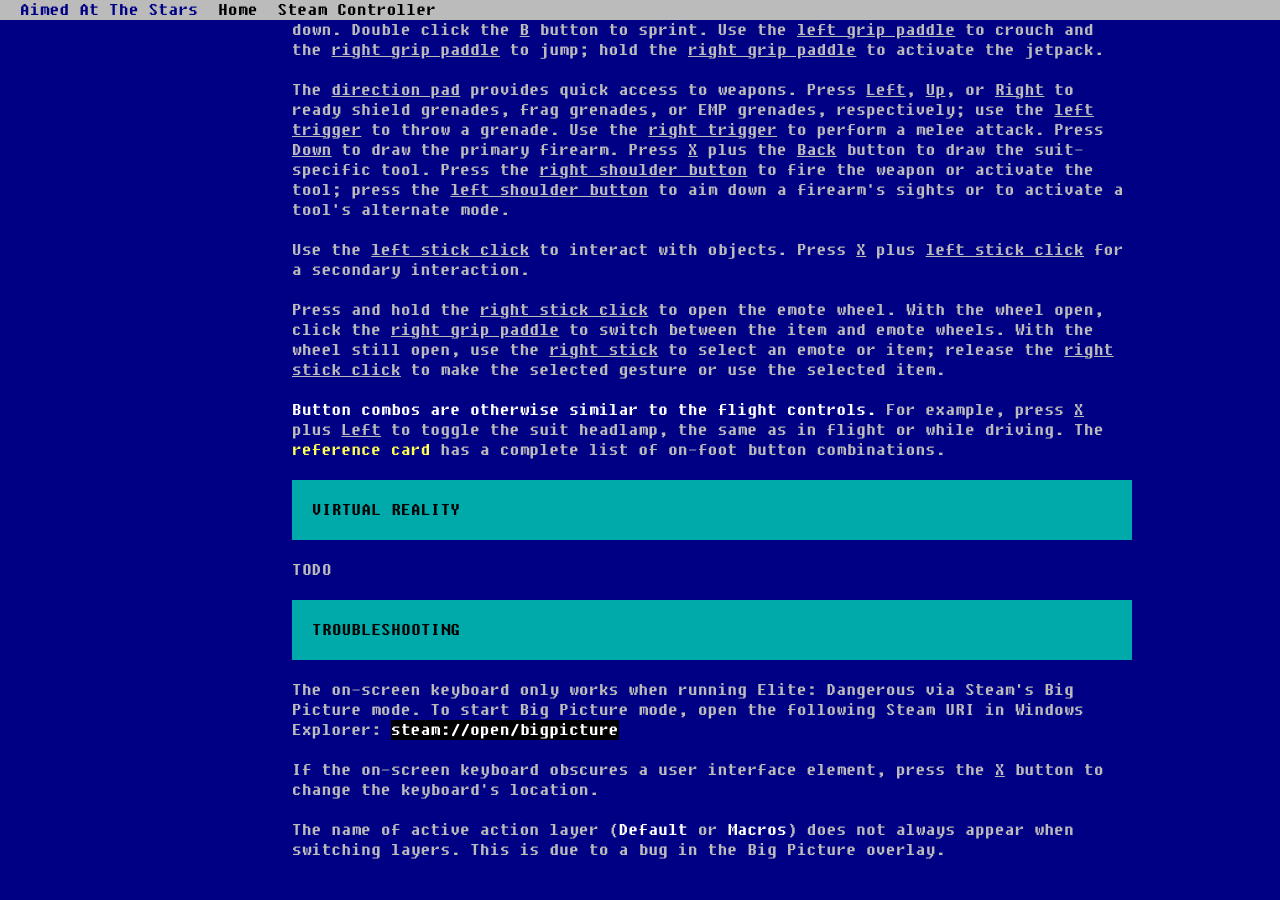
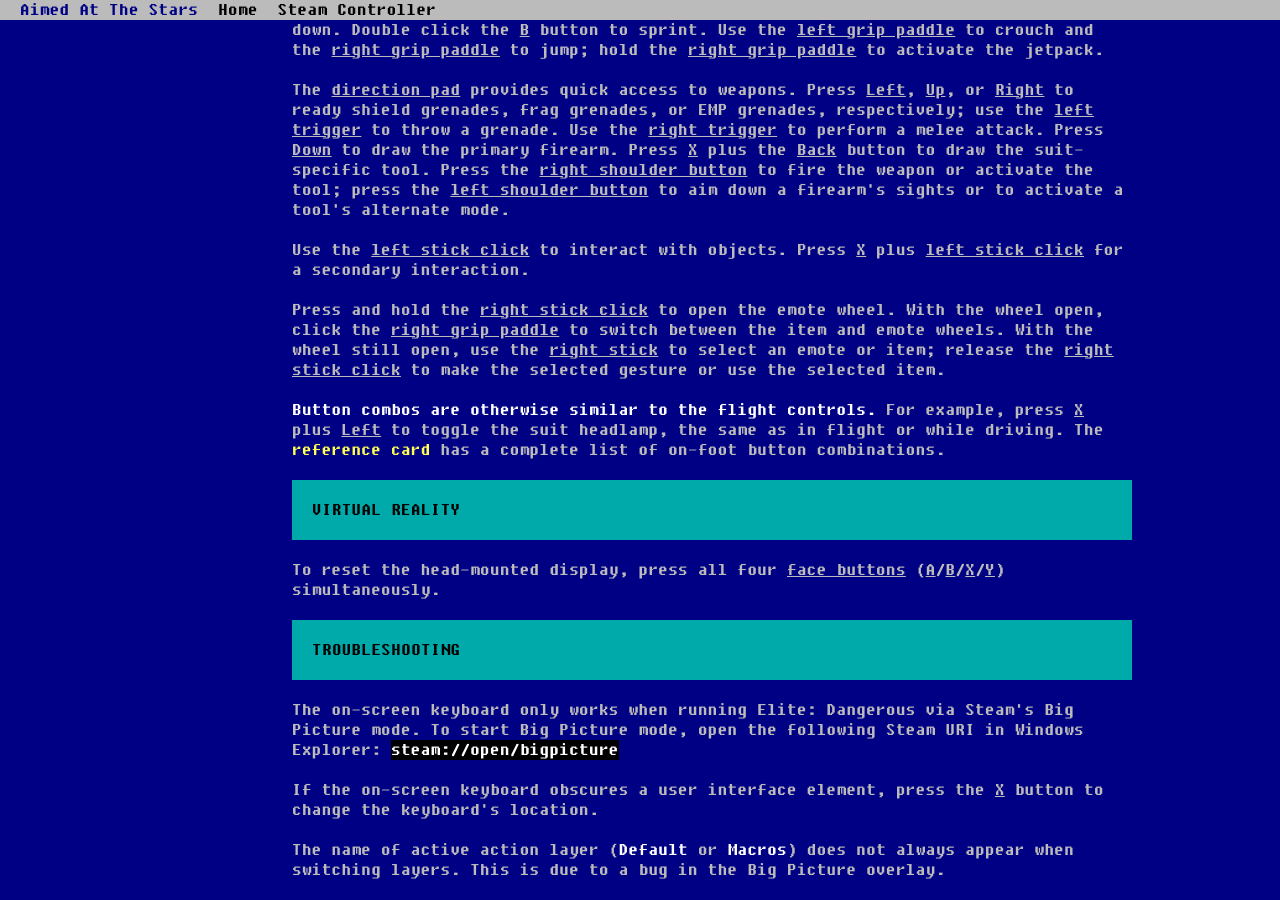
Before and after one commit to irtnog/aimedatthestars.org, a Jekyll site: the page built from bafpm/index.html, in a window 1280 px wide and 900 px high, scrolled down 4617 px. Built offline with Jekyll 4.4.1, drawn with Linux system fonts in a browser that asks for light colours.

Commit message:
feat(bafpm): define the VR controls

```diff
--- a/bafpm/index.html
+++ b/bafpm/index.html
@@ -179,7 +179,7 @@
         <div class="page-header">
           <h1>Virtual Reality</h1>
         </div>
-        <p>TODO</p>
+        <p>To reset the head-mounted display, press all four <u>face buttons</u> (<u>A</u>/<u>B</u>/<u>X</u>/<u>Y</u>) simultaneously.</p>
       </section>
 
       <section id="troubleshooting">
```
